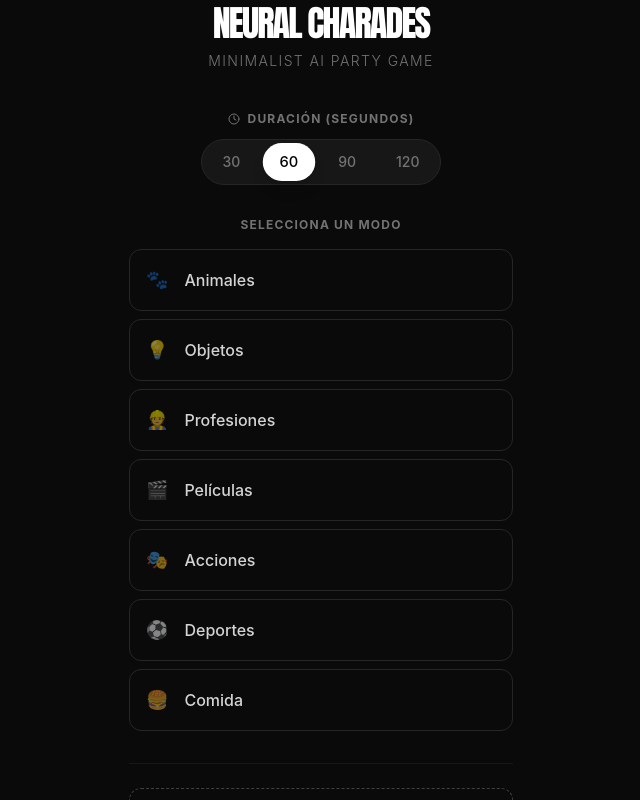
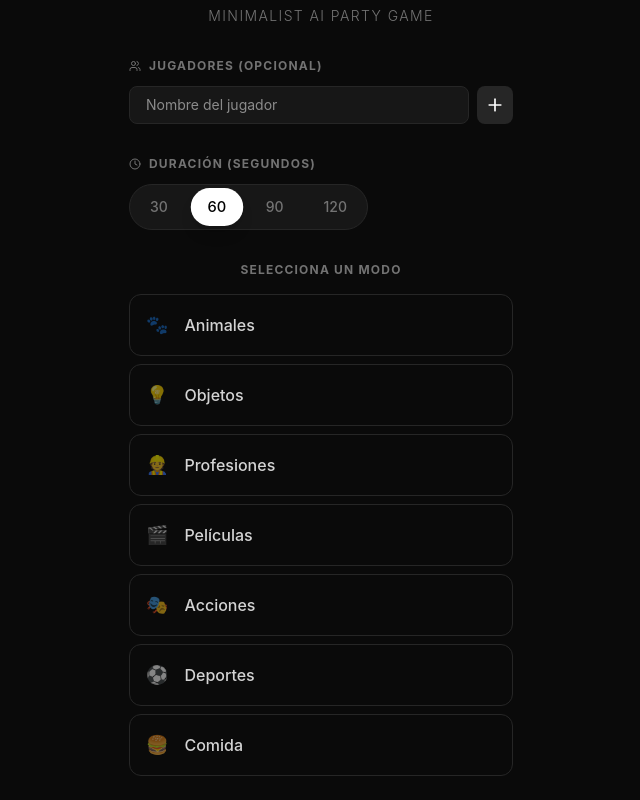
Before and after one commit to karateka2610/neural-charades-game, a React (Vite) app in the folder client/: page / in a window 1280 px wide. Shown: the whole page, without its empty margins (319-959 px from the left). Built offline with nearby package versions, Linux system fonts and the light colour scheme.

Commit message:
Add players, turn logic and results screen

```diff
--- a/client/src/App.tsx
+++ b/client/src/App.tsx
@@ -11,6 +11,7 @@ function App() {
   const [currentDeck, setCurrentDeck] = useState<string[]>([]);
   const [deckTopic, setDeckTopic] = useState<string>('');
   const [gameDuration, setGameDuration] = useState<number>(60);
+  const [playerNames, setPlayerNames] = useState<string[]>([]);
 
   const startGame = (words: string[], topic: string) => {
     setCurrentDeck(words);
@@ -33,6 +34,8 @@ function App() {
             }}
             gameDuration={gameDuration}
             setGameDuration={setGameDuration}
+            playerNames={playerNames}
+            setPlayerNames={setPlayerNames}
           />
         )}
         {gameState === 'CREATE_DECK' && (
@@ -47,6 +50,7 @@ function App() {
             topic={deckTopic}
             onExit={() => setGameState('MENU')}
             initialTime={gameDuration}
+            playerNames={playerNames}
           />
         )}
       </div>
--- a/client/src/components/MainMenu.tsx
+++ b/client/src/components/MainMenu.tsx
@@ -1,14 +1,19 @@
-import { motion } from 'framer-motion';
-import { BrainCircuit, Play, Sparkles, Clock } from 'lucide-react';
+import { motion, AnimatePresence } from 'framer-motion';
+import { BrainCircuit, Play, Sparkles, Clock, Users, Plus, X } from 'lucide-react';
 import { PRESETS } from '../data/PRESETS';
+import { useState } from 'react';
 
 interface Props {
     onStart: (words?: string[], topic?: string) => void;
     gameDuration: number;
     setGameDuration: (duration: number) => void;
+    playerNames: string[];
+    setPlayerNames: (names: string[]) => void;
 }
 
-const MainMenu = ({ onStart, gameDuration, setGameDuration }: Props) => {
+const MainMenu = ({ onStart, gameDuration, setGameDuration, playerNames, setPlayerNames }: Props) => {
+    const [newName, setNewName] = useState('');
+
     // Función simple para barajar array (Fisher-Yates)
     const shuffleArray = (array: string[]) => {
         const newArray = [...array];
@@ -19,6 +24,19 @@ const MainMenu = ({ onStart, gameDuration, setGameDuration }: Props) => {
         return newArray;
     };
 
+    const addPlayer = () => {
+        if (newName.trim()) {
+            setPlayerNames([...playerNames, newName.trim()]);
+            setNewName('');
+        }
+    };
+
+    const removePlayer = (index: number) => {
+        const newNames = [...playerNames];
+        newNames.splice(index, 1);
+        setPlayerNames(newNames);
+    };
+
     const timeOptions = [30, 60, 90, 120];
 
     return (
@@ -27,7 +45,7 @@ const MainMenu = ({ onStart, gameDuration, setGameDuration }: Props) => {
                 initial={{ opacity: 0, y: -20 }}
                 animate={{ opacity: 1, y: 0 }}
                 transition={{ duration: 0.8 }}
-                className="text-center mb-10 mt-6"
+                className="text-center mb-8 mt-6"
             >
                 <div className="flex justify-center mb-4">
                     <BrainCircuit size={48} className="text-white opacity-80" />
@@ -42,20 +60,65 @@ const MainMenu = ({ onStart, gameDuration, setGameDuration }: Props) => {
 
             <div className="w-full max-w-sm space-y-8 mb-10">
 
+                {/* Players Section */}
+                <div className="flex flex-col gap-3">
+                    <div className="flex items-center gap-2 text-neutral-500 text-xs font-bold tracking-widest uppercase">
+                        <Users size={12} />
+                        Jugadores (Opcional)
+                    </div>
+                    <div className="flex gap-2">
+                        <input
+                            type="text"
+                            value={newName}
+                            onChange={(e) => setNewName(e.target.value)}
+                            onKeyDown={(e) => e.key === 'Enter' && addPlayer()}
+                            placeholder="Nombre del jugador"
+                            className="flex-1 bg-neutral-900 border border-neutral-800 rounded-lg px-4 py-2 text-sm text-white focus:outline-none focus:border-cyan-500 transition-colors"
+                        />
+                        <button
+                            onClick={addPlayer}
+                            className="bg-neutral-800 hover:bg-neutral-700 text-white p-2 rounded-lg transition-colors"
+                        >
+                            <Plus size={20} />
+                        </button>
+                    </div>
+
+                    {playerNames.length > 0 && (
+                        <div className="flex flex-wrap gap-2">
+                            <AnimatePresence>
+                                {playerNames.map((name, index) => (
+                                    <motion.div
+                                        key={index}
+                                        initial={{ scale: 0, opacity: 0 }}
+                                        animate={{ scale: 1, opacity: 1 }}
+                                        exit={{ scale: 0, opacity: 0 }}
+                                        className="bg-cyan-900/30 border border-cyan-800/50 text-cyan-200 px-3 py-1 rounded-full text-xs font-bold flex items-center gap-2"
+                                    >
+                                        {name}
+                                        <button onClick={() => removePlayer(index)} className="hover:text-white">
+                                            <X size={12} />
+                                        </button>
+                                    </motion.div>
+                                ))}
+                            </AnimatePresence>
+                        </div>
+                    )}
+                </div>
+
                 {/* Time Selector */}
-                <div className="flex flex-col items-center gap-3">
+                <div className="flex flex-col gap-3">
                     <div className="flex items-center gap-2 text-neutral-500 text-xs font-bold tracking-widest uppercase">
                         <Clock size={12} />
                         Duración (segundos)
                     </div>
-                    <div className="flex gap-2 bg-neutral-900 p-1 rounded-full border border-neutral-800">
+                    <div className="flex gap-2 bg-neutral-900 p-1 rounded-full border border-neutral-800 w-fit">
                         {timeOptions.map((time) => (
                             <button
                                 key={time}
                                 onClick={() => setGameDuration(time)}
                                 className={`px-4 py-2 rounded-full text-sm font-medium transition-all duration-300 ${gameDuration === time
-                                        ? 'bg-white text-black shadow-lg scale-105'
-                                        : 'text-neutral-500 hover:text-white'
+                                    ? 'bg-white text-black shadow-lg scale-105'
+                                    : 'text-neutral-500 hover:text-white'
                                     }`}
                             >
                                 {time}
```
Also changed, not shown: client/src/components/GameController.tsx (+76 -24 lines).
